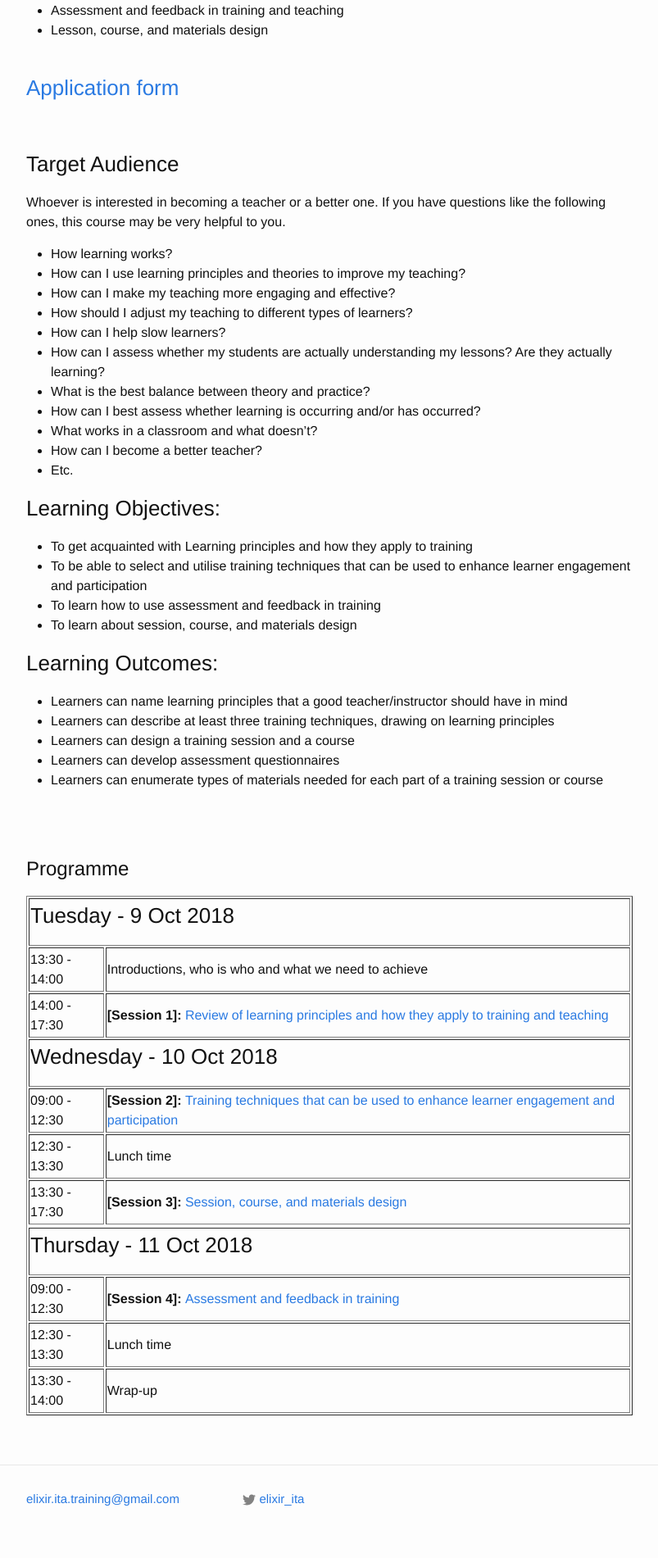
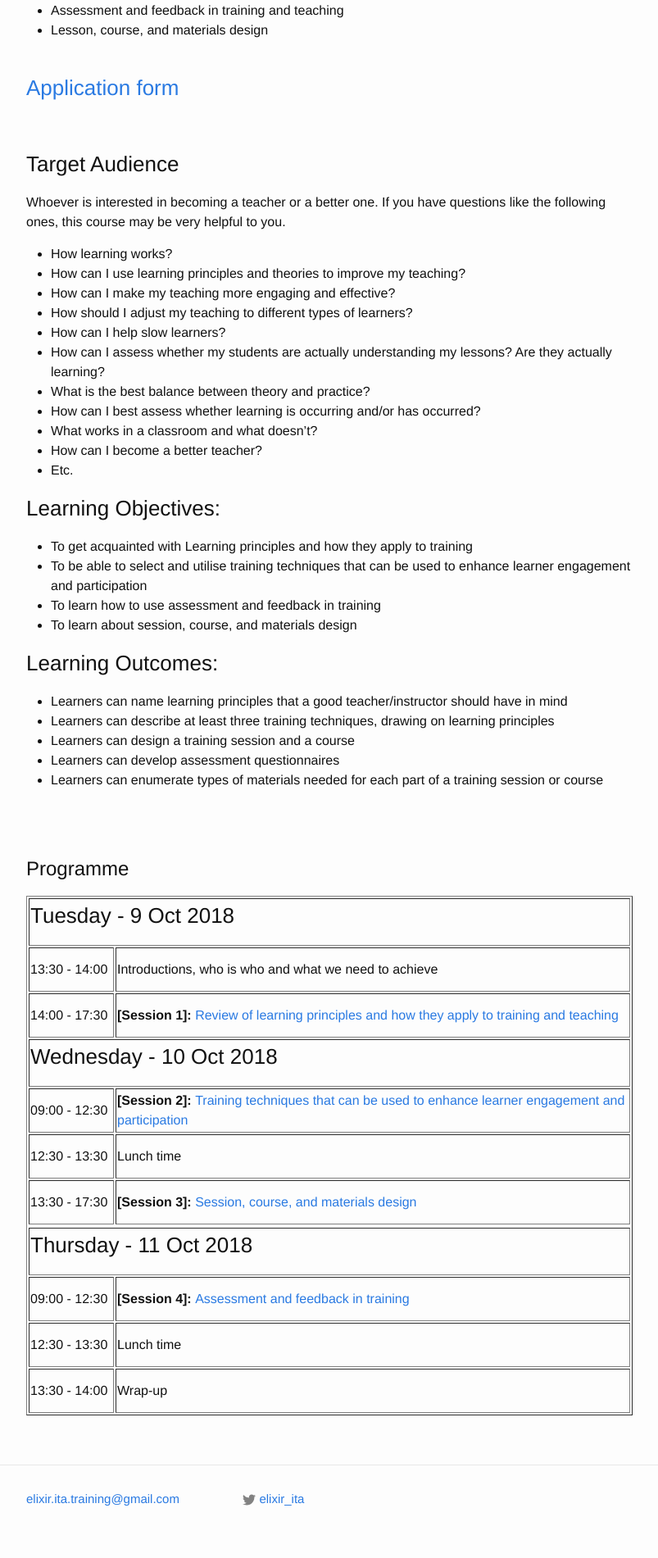
Before and after one commit to ELIXIR-IIB-training/website, a Jekyll site: the page built from _posts/2018-10-09-train-the-trainer-stockholm.md, in a window 1280 px wide. Shown: the part 1448-3349 px from the top of the page at 82% size, without its empty margins (238-1041 px from the left). Built offline with Jekyll 4.4.1, drawn with Linux system fonts in a browser that asks for light colours.

Commit message:
Update time table of TtT in Stocholm

```diff
--- a/_posts/2018-10-09-train-the-trainer-stockholm.md
+++ b/_posts/2018-10-09-train-the-trainer-stockholm.md
@@ -99,14 +99,14 @@ If you have questions like the following ones, this course may be very helpful t
 # Programme
 <table border="1">
 <tr>
-   <td colspan="2" width="100"><h3>Tuesday - 9 Oct 2018</h3></td>
+   <td colspan="2"><h3>Tuesday - 9 Oct 2018</h3></td>
 </tr>
 <tr>
-   <td height="50">13:30 - 14:00</td>
+   <td height="50" width="100">13:30 - 14:00</td>
    <td height="50">Introductions, who is who and what we need to achieve</td>
 </tr>
 <tr>
-   <td height="50">14:00 - 17:30</td>
+   <td height="50" width="100">14:00 - 17:30</td>
    <td height="50"><b>[Session 1]: </b><a href="https://github.com/ppalagi/EXCELERATE-TtT/blob/master/TtT_session_1.md"> Review of learning principles and how they apply to training and teaching</a></td>
 </tr>
 
@@ -114,15 +114,15 @@ If you have questions like the following ones, this course may be very helpful t
    <td colspan="2"><h3>Wednesday - 10 Oct 2018</h3></td>
 </tr>
 <tr>
- <td height="50">09:00 - 12:30</td>
+ <td height="50" width="100">09:00 - 12:30</td>
  <td height="50"><b>[Session 2]: </b><a href="https://github.com/ppalagi/EXCELERATE-TtT/blob/master/TtT_session_2.md"> Training techniques that can be used to enhance learner engagement and participation</a></td>
 </tr>
 <tr>
-   <td height="50">12:30 - 13:30</td>
+   <td height="50" width="100">12:30 - 13:30</td>
    <td height="50">Lunch time</td>
 </tr>
 <tr>
-   <td height="50">13:30 - 17:30</td>
+   <td height="50" width="100">13:30 - 17:30</td>
    <td height="50"><b>[Session 3]: </b><a href="https://github.com/ppalagi/EXCELERATE-TtT/blob/master/TtT_session_3.md"> Session, course, and materials design</a></td>
 </tr>
 <tr>
@@ -131,15 +131,15 @@ If you have questions like the following ones, this course may be very helpful t
    <td colspan="2"><h3>Thursday - 11 Oct 2018</h3></td>
 </tr>
 <tr>
- <td height="50">09:00 - 12:30</td>
+ <td height="50" width="100">09:00 - 12:30</td>
  <td height="50"><b>[Session 4]: </b><a href="https://github.com/ppalagi/EXCELERATE-TtT/blob/master/TtT_session_4.md"> Assessment and feedback in training</a></td>
 </tr>
 <tr>
-   <td height="50">12:30 - 13:30</td>
+   <td height="50" width="100">12:30 - 13:30</td>
    <td height="50">Lunch time</td>
 </tr>
 <tr>
-   <td height="50">13:30 - 14:00</td>
+   <td height="50" width="100">13:30 - 14:00</td>
    <td height="50">Wrap-up</td>
 </tr>
 </table>
```
